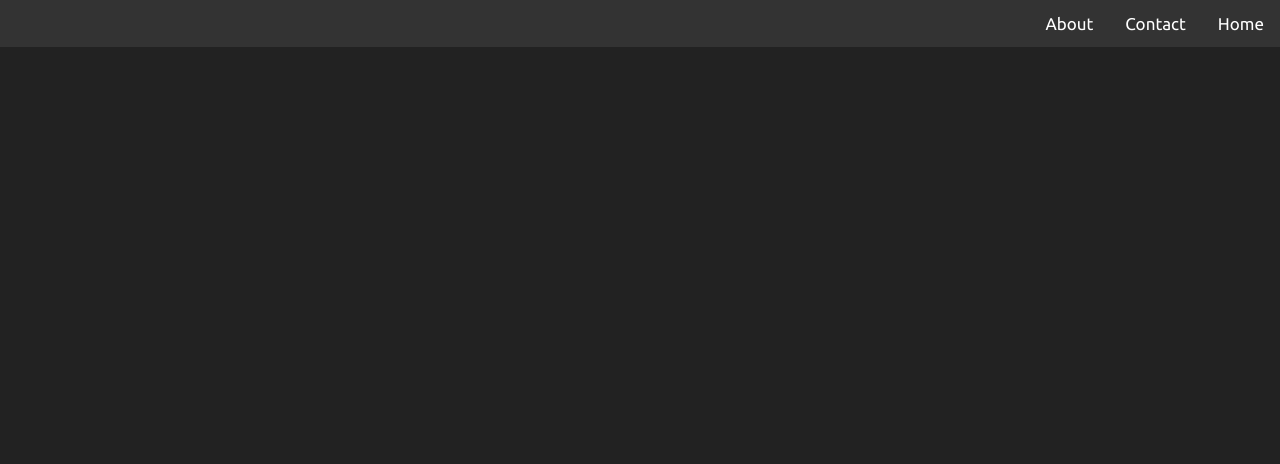
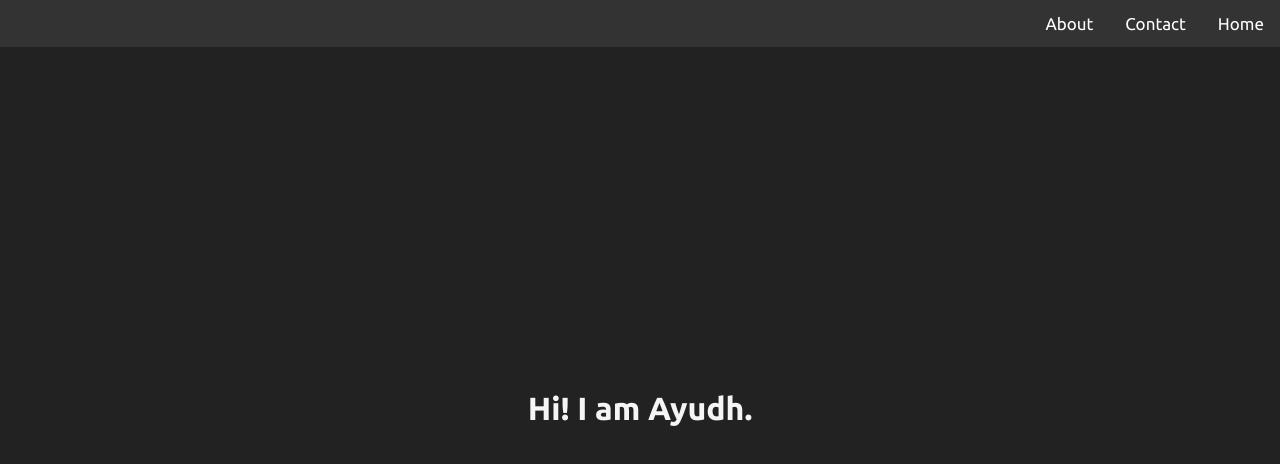
Before and after one commit to Ayudh-Khajne/Ayudh-Khajne.github.io, a plain HTML site: page index.html in a window 1280 px wide. Drawn offline with Linux system fonts and the light colour scheme.

Commit message:
Added the home section to index.html

```diff
--- a/index.html
+++ b/index.html
@@ -26,6 +26,10 @@
 	<link href="https://fonts.googleapis.com/css2?family=Ubuntu:ital,wght@0,300;0,400;0,500;0,700;1,300;1,400;1,500;1,700&display=swap" rel="stylesheet">
 	<title>Ayudh Khajne - online</title>
 	<style>
+
+		body, html, #home {
+			height: 100%;
+		}
 
 		body {
 			background: #222;
@@ -57,6 +61,17 @@
 			color: black;
 		}
 
+		#home {
+			text-align: center;
+		}
+
+		#home table {
+			background: #222;
+			height: 100%;
+			width: 100%;
+			color: whitesmoke;
+		}
+
 	</style>
 	</head>
 	<body>
@@ -65,6 +80,14 @@
 			<a class="nav-link" href="#contact">Contact</a>
 			<a class="nav-link" href="#about">About</a>
 		</nav>
-		<div>Hi!</div>
+		<div id="home">
+			<table>
+				<tr>
+					<td>
+						<h1>Hi! I am Ayudh.</h1>
+					</td>
+				</tr>
+			</table>
+		</div>
 	</body>
 </html>
```
